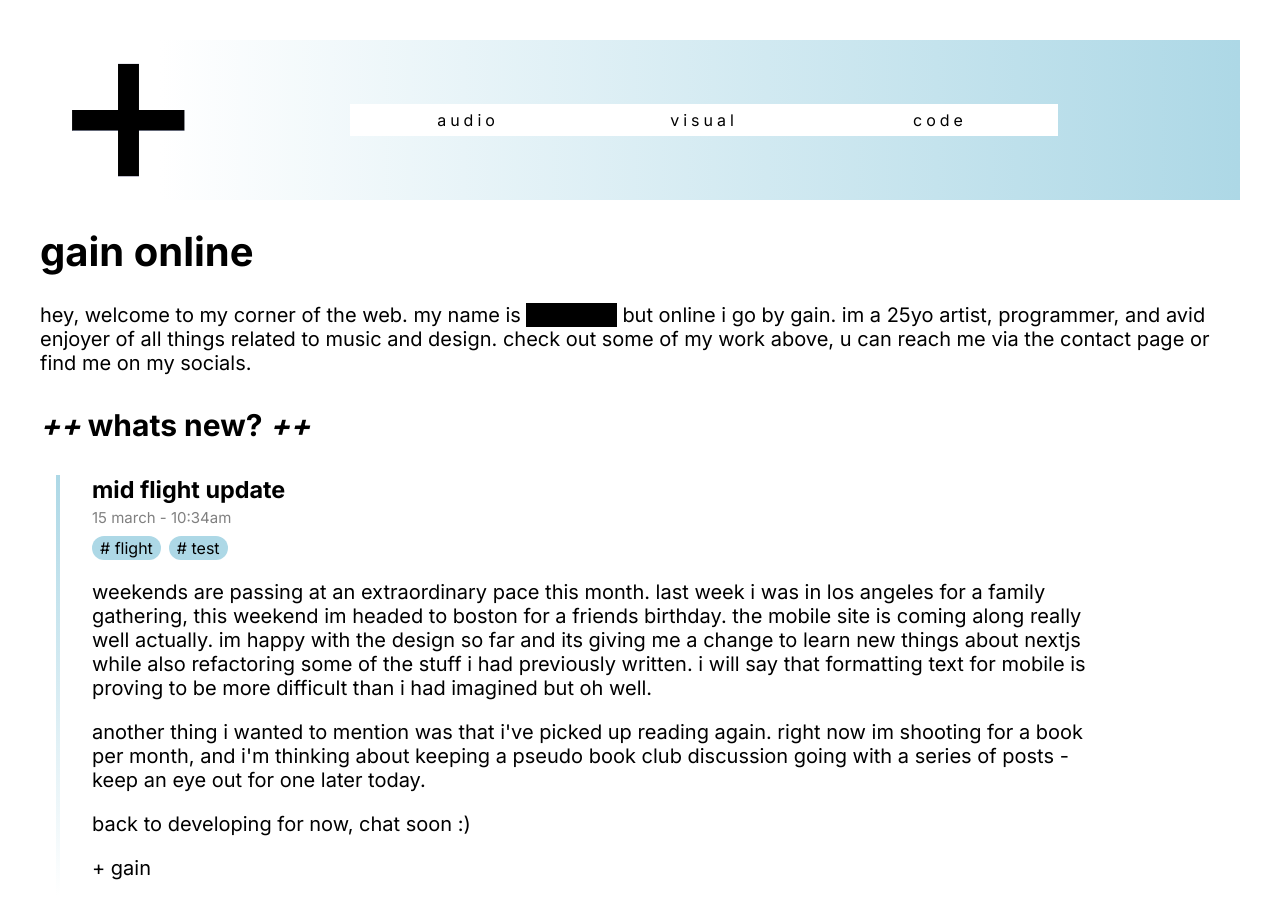
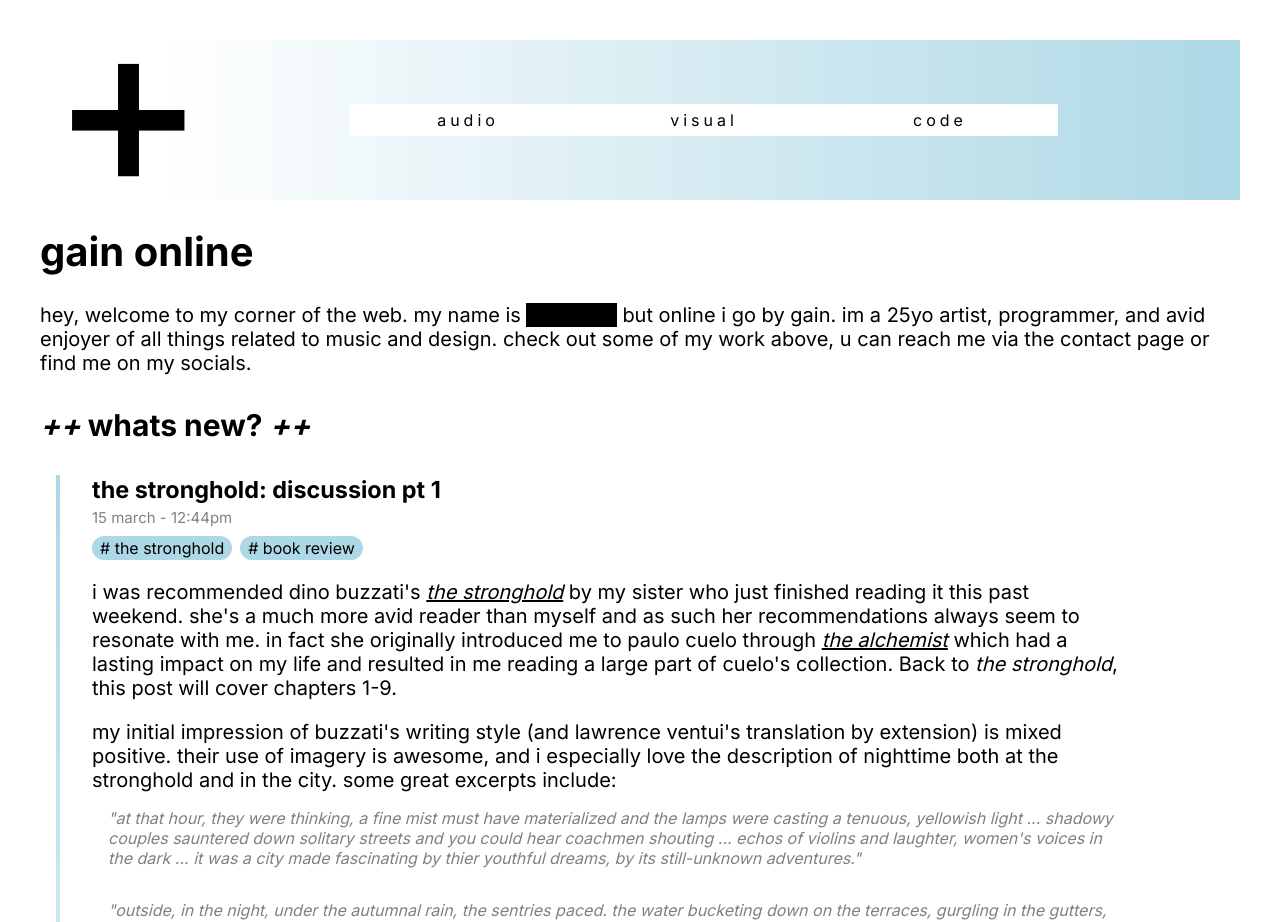
Before and after one commit to hharris56/gain.online, a Next.js app: page /home in a window 1280 px wide. Shown: the top 922 px of the page. Built offline with nearby package versions, Linux system fonts and the light colour scheme.

Commit message:
first book review blog post, added quote element

```diff
--- a/src/app/home/posts/posts.tsx
+++ b/src/app/home/posts/posts.tsx
@@ -1,7 +1,7 @@
 "use client"
 
 import React, { useState } from "react"
-import { Break, BlogPost } from "../../../components/blog/blog"
+import { Break, BlogPost, Quote } from "../../../components/blog/blog"
 import MediaPlayer from "../../../components/mediaPlayer/mediaPlayer";
 import "./posts.css"
 import { getFromMasterDict } from "../../../models/artMasterList";
@@ -13,6 +13,7 @@ export default function Posts(){
     // TODO: implement filtering based on tags
 
     var posts = [
+        <Mar25pt2 key="3/25-2"/>,
         <Mar25 key="3/25"/>,
         <Mar2 key="3/2"/>,
         <Feb18 key="2/18"/>,
@@ -42,6 +43,35 @@ export default function Posts(){
                 }
             </div>
         </React.Fragment>
+    )
+}
+
+function Mar25pt2(){
+    return (
+        <BlogPost title="the stronghold: discussion pt 1" date="15 march - 12:44pm" tags={["the stronghold", "book review"]}>
+            i was recommended dino buzzati's <i><u>the stronghold</u></i> by my sister who just finished reading it this past weekend. she's a much more avid reader than myself and as such her recommendations always seem to resonate with me. in fact she originally introduced me to paulo cuelo through <i><u>the alchemist</u></i> which had a lasting impact on my life and resulted in me reading a large part of cuelo's collection. Back to <i>the stronghold</i>, this post will cover chapters 1-9.
+            <Break />
+            my initial impression of buzzati's writing style (and lawrence ventui's translation by extension) is mixed positive. their use of imagery is awesome, and i especially love the description of nighttime both at the stronghold and in the city. some great excerpts include:
+            <Quote>
+                at that hour, they were thinking, a fine mist must have materialized and the lamps were casting a tenuous, yellowish light ... shadowy couples sauntered down solitary streets and you could hear coachmen shouting ... echos of violins and laughter, women's voices in the dark ... it was a city made fascinating by thier youthful dreams, by its still-unknown adventures.
+            </Quote>
+            <Quote>
+                outside, in the night, under the autumnal rain, the sentries paced. the water bucketing down on the terraces, gurgling in the gutters, streaming down the walls. outside the night was deep
+            </Quote>
+            on multiple occasions buzzati refers to the night as "deep" and i love it. i remember being a kid biking around the town i grew up in with my friends. the night held this heavy quietness that made it feel like we were the only people left awake in a sleeping world. 'deep' perfectly encapsulates this feeling, and also happens to be a word i have been interested in artistically as of late.
+            <Break />
+            buzzati's description of life is beautifully tragic as well. there is a passage at the end of chapter 6 that is heart-wrenching. i wont include it here (mainly due to length) but he creates this illustration of growing up through youth and into adulthood as a run that starts so freeing. suddenly there is this creeping feeling that time is closing in on you, friends go on ahead or get left behind, and it's followed by a crushing realization that
+            <Quote>
+                the good lies far behind, very far behind, and [you] passed it without realizing.
+            </Quote>
+            there are many points in this book so far that buzzati goes on a tear; a tangent that he hits with such perfect literary finesse that it resonates without feeling like he's droning on. i really admire that about his writing. thats something that i feel applies to all kinds of art, especially music. tapping into that resonate feeling and driving it home the perfect amount.
+            <Break />
+            last thing i want to touch on in this post is the 'twist' at the end of chapter 9. i knew it was coming, that it had to happen for the story to progress but the slow buildup during the scene was so so good. in the doctors office, mere moments away from getting his note approving his leave and yet drogo (the mc) is so caught up in the beauty of soldiers and the fortezza, the mountains and sky, his 'destiny' that was 'pressing him from the north' and it climaxes in him declining the medical exit. buzzati revealed what was going to happen without diminishing the impact of it actually occurring. wonderfully done.
+            <Break />
+            excited to have the first one of these done, it was pretty fun to write too if im being honest. reflection is something we could all use a bit more of. chat soon yea? :)
+            <Break />
+            + gain
+        </BlogPost>
     )
 }
 
--- a/src/components/blog/blog.css
+++ b/src/components/blog/blog.css
@@ -22,3 +22,12 @@
 
     cursor: pointer;
 }
+
+.quote{
+    /* background-color: red; */
+    font-size: 1rem;
+    font-style: italic;
+    color: gray;
+    margin: 1rem 0rem 0rem 1rem;
+    padding-bottom: 1rem;
+}
--- a/src/components/blog/blog.tsx
+++ b/src/components/blog/blog.tsx
@@ -44,4 +44,12 @@ function Break(){
     )
 }
 
-export {BlogPost, Break}
+function Quote(props: {children: any}){
+    return (
+        <div className="quote">
+            "{props.children}"
+        </div>
+    )
+}
+
+export {BlogPost, Break, Quote}
```
